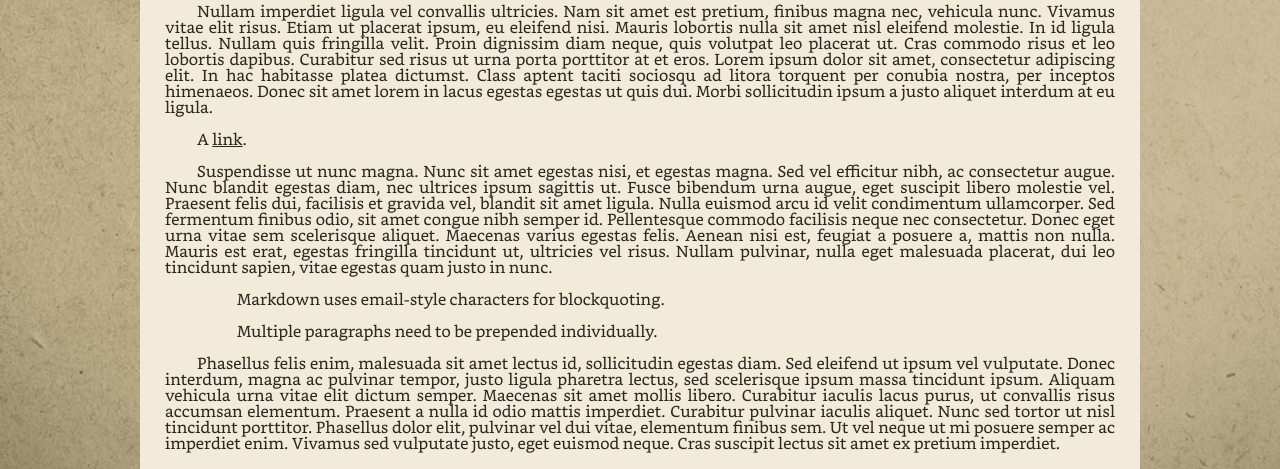
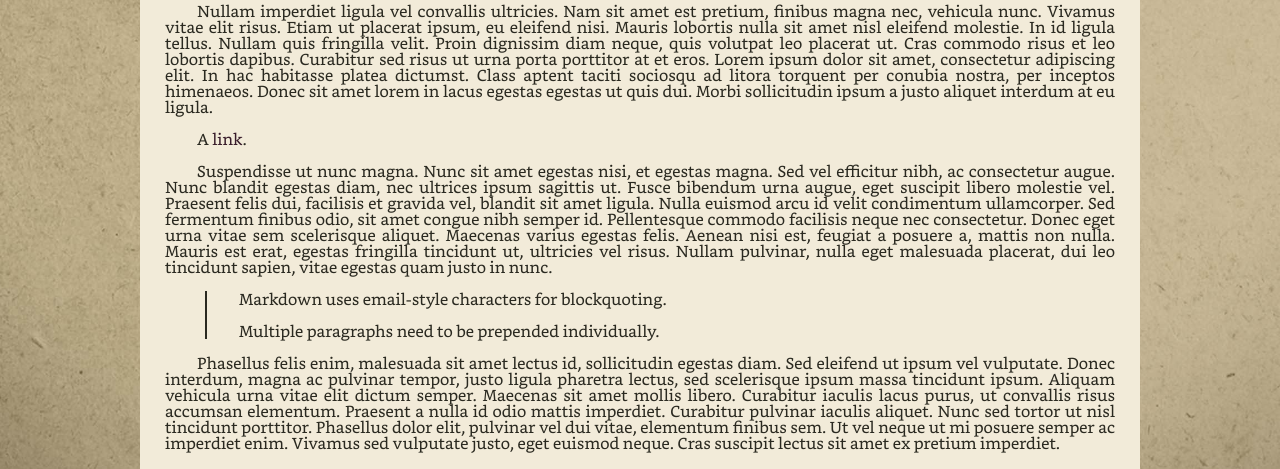
Before and after one commit to EsotericDev/esotericdev.github.io, a Jekyll site: the page built from _news/2022-04-03-news-post-3.md, in a window 1280 px wide. Shown: the part 2063-2532 px from the top of the page. Built offline with Jekyll 4.4.1, drawn with Linux system fonts in a browser that asks for light colours.

Commit message:
Update base.css

```diff
--- a/css/base.css
+++ b/css/base.css
@@ -46,8 +46,17 @@ img {
 	padding: 10px 0px 10px 0px;
 }
 blockquote {
-	border-left: 2px;
+	border-width: 0px 0px 0px 2px;
 	border-color: #2A2920;
+	border-style: solid;
+}
+a {
+	text-decoration: none;
+	color: #381C2A;
+	transition: 250px;
+}
+a:hover {
+	color: #662E34;
 }
 
 /* BASE CONFIGURATION */
```
